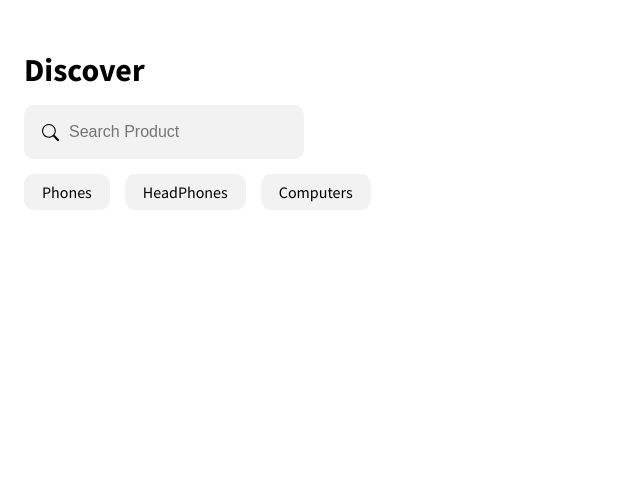
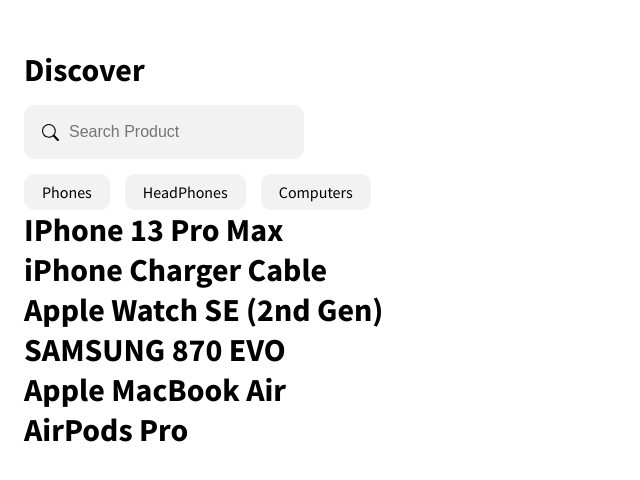
Before and after one commit to pakobarbakadze/tek, a React (Create React App) app in the folder client/: page / in a window 1280 px wide. Shown: the top 480 px of the page, without its empty margins (0-640 px from the left). Built offline with nearby package versions, Linux system fonts and the light colour scheme.

Commit message:
ProductList.

```diff
--- a/client/src/components/Discover/Discover.tsx
+++ b/client/src/components/Discover/Discover.tsx
@@ -1,6 +1,7 @@
 import React, { useState } from "react";
 
-import { SearchFormProps, SearchFilterProps } from "./Discover.types";
+import { SearchFormProps, SearchFilterProps, ProductListProps, ProductProps } from "./Discover.types";
+import productData from "../../data/product";
 
 import { BsSearch } from "react-icons/bs";
 import classes from "./Discover.module.css";
@@ -8,6 +9,7 @@
 const Discover = () => {
   const [searchTerm, setSearchTerm] = useState("");
   const [filterTerm, setFilterTerm] = useState("");
+  const [productList, setProductList] = useState(productData);
 
   const formSubmitHandler = (e: React.FormEvent<HTMLElement>) => {
     e.preventDefault();
@@ -18,6 +20,7 @@
       <h1 className={classes.header}>Discover</h1>
       <SearchForm searchTerm={searchTerm} setSearchTerm={setSearchTerm} onFormSubmit={formSubmitHandler} />
       <SearchFilter setFilterTerm={setFilterTerm} />
+      <ProductList productList={productList} />
     </div>
   );
 };
@@ -41,4 +44,18 @@
   </div>
 );
 
+const ProductList: React.FC<ProductListProps> = ({ productList }) => (
+  <div className={classes["product-list"]}>
+    {productList.map((product) => (
+      <Product key={product._id.$oid} product={product} />
+    ))}
+  </div>
+);
+
+const Product: React.FC<ProductProps> = ({ product }) => (
+  <div className={classes.product}>
+    <h1>{product.name}</h1>
+  </div>
+);
+
 export default Discover;
--- /dev/null
+++ b/client/src/data/product.ts
@@ -0,0 +1,153 @@
+const productData = [
+  {
+    _id: {
+      $oid: "636f5197c336fb880ef19f18",
+    },
+    user: {
+      $oid: "636d40dadcdf9a721391281a",
+    },
+    name: "IPhone 13 Pro Max",
+    images: ["https://m.media-amazon.com/images/I/611ovP2GkrL._FMwebp__.jpg"],
+    brand: "Apple",
+    category: "Phone",
+    description: "Apple Iphone",
+    price: 3000,
+    createdAt: {
+      $date: {
+        $numberLong: "1668239767955",
+      },
+    },
+    updatedAt: {
+      $date: {
+        $numberLong: "1668239767955",
+      },
+    },
+    __v: 0,
+  },
+  {
+    _id: {
+      $oid: "636f52d184017db17923b09c",
+    },
+    user: {
+      $oid: "636d40dadcdf9a721391281a",
+    },
+    name: "iPhone Charger Cable",
+    images: ["https://m.media-amazon.com/images/I/61FHWuFE17L._AC_SX679_.jpg"],
+    brand: "Remax",
+    category: "Charger",
+    description: "Iphone charger",
+    price: 30,
+    createdAt: {
+      $date: {
+        $numberLong: "1668240081910",
+      },
+    },
+    updatedAt: {
+      $date: {
+        $numberLong: "1668240081910",
+      },
+    },
+    __v: 0,
+  },
+  {
+    _id: {
+      $oid: "636f53277d56eddf885b11b8",
+    },
+    user: {
+      $oid: "636d40dadcdf9a721391281a",
+    },
+    name: "Apple Watch SE (2nd Gen)",
+    images: ["https://m.media-amazon.com/images/I/71LfnkRgZ4L._AC_SX679_.jpg"],
+    brand: "Apple",
+    category: "Watch",
+    description: "Apple Watch",
+    price: 999,
+    createdAt: {
+      $date: {
+        $numberLong: "1668240167047",
+      },
+    },
+    updatedAt: {
+      $date: {
+        $numberLong: "1668240167047",
+      },
+    },
+    __v: 0,
+  },
+  {
+    _id: {
+      $oid: "636f5e257d56eddf885b11c3",
+    },
+    user: {
+      $oid: "636d40dadcdf9a721391281a",
+    },
+    name: "SAMSUNG 870 EVO",
+    images: ["https://m.media-amazon.com/images/I/911ujeCkGfL._AC_SX466_.jpg"],
+    brand: "Samsung",
+    category: "SSD",
+    description: "Fast samsung ssd",
+    price: 160,
+    createdAt: {
+      $date: {
+        $numberLong: "1668242981579",
+      },
+    },
+    updatedAt: {
+      $date: {
+        $numberLong: "1668242981579",
+      },
+    },
+    __v: 0,
+  },
+  {
+    _id: {
+      $oid: "636f5f1a7d56eddf885b11d2",
+    },
+    user: {
+      $oid: "636d40dadcdf9a721391281a",
+    },
+    name: "Apple MacBook Air",
+    images: ["https://m.media-amazon.com/images/I/719C6bJv8jL.__AC_SY445_SX342_QL70_FMwebp_.jpg"],
+    brand: "Apple ",
+    category: "Laptop",
+    description: "Strong laptop from Apple.",
+    price: 2900,
+    createdAt: {
+      $date: {
+        $numberLong: "1668243226163",
+      },
+    },
+    updatedAt: {
+      $date: {
+        $numberLong: "1668243226163",
+      },
+    },
+    __v: 0,
+  },
+  {
+    _id: {
+      $oid: "636f63e57d56eddf885b11dd",
+    },
+    user: {
+      $oid: "636d40dadcdf9a721391281a",
+    },
+    name: "AirPods Pro",
+    images: ["https://m.media-amazon.com/images/I/61SUj2aKoEL._AC_SX679_.jpg"],
+    brand: "Apple",
+    category: "Headphones",
+    description: "Apple Headphones",
+    price: 600,
+    createdAt: {
+      $date: {
+        $numberLong: "1668244453223",
+      },
+    },
+    updatedAt: {
+      $date: {
+        $numberLong: "1668244453223",
+      },
+    },
+  },
+];
+
+export default productData;
```
Also changed, not shown: client/src/components/Discover/Discover.types.ts (+11 -1 lines), client/src/types/Product.types.ts (added, +11 -0 lines).
